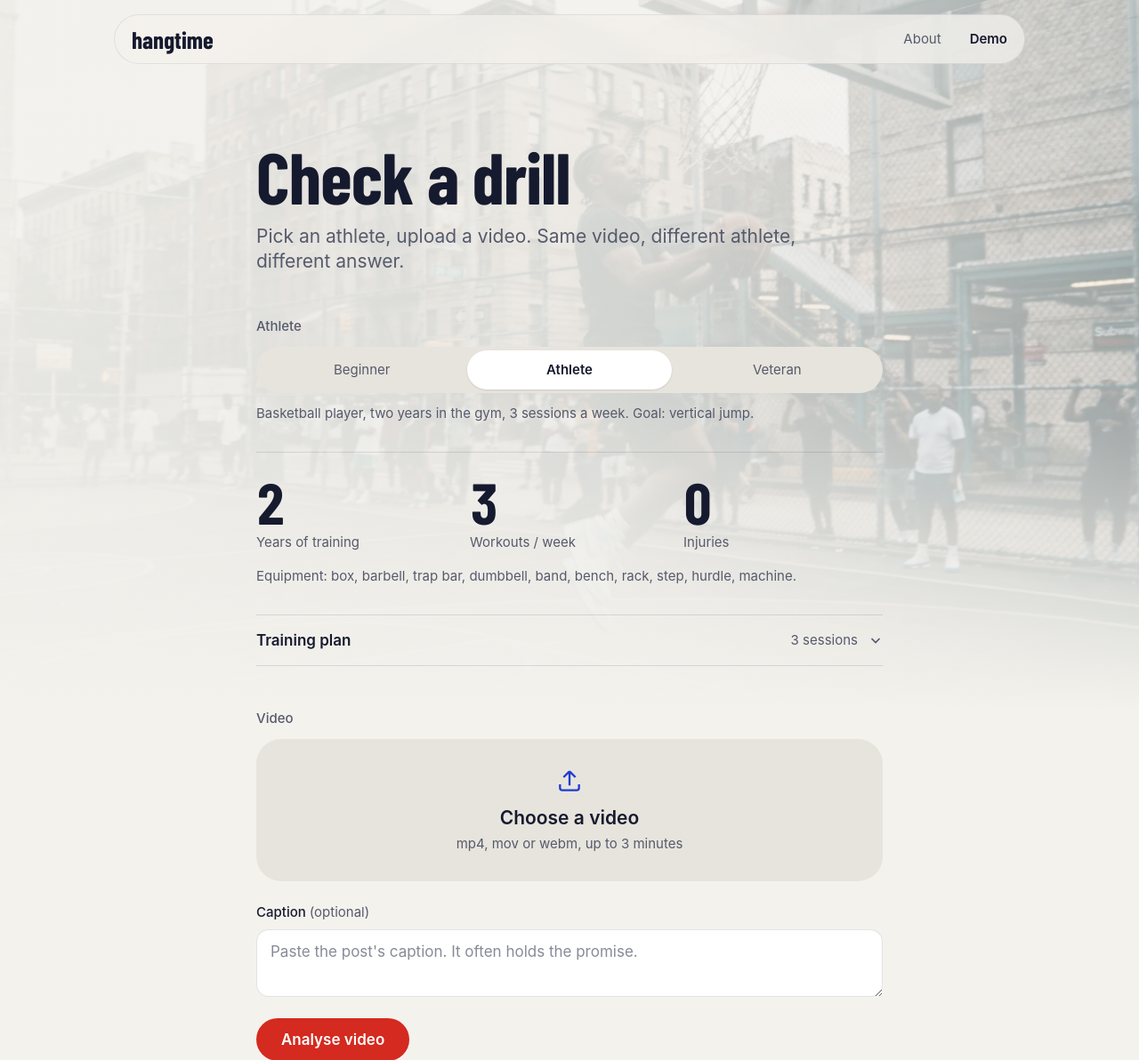
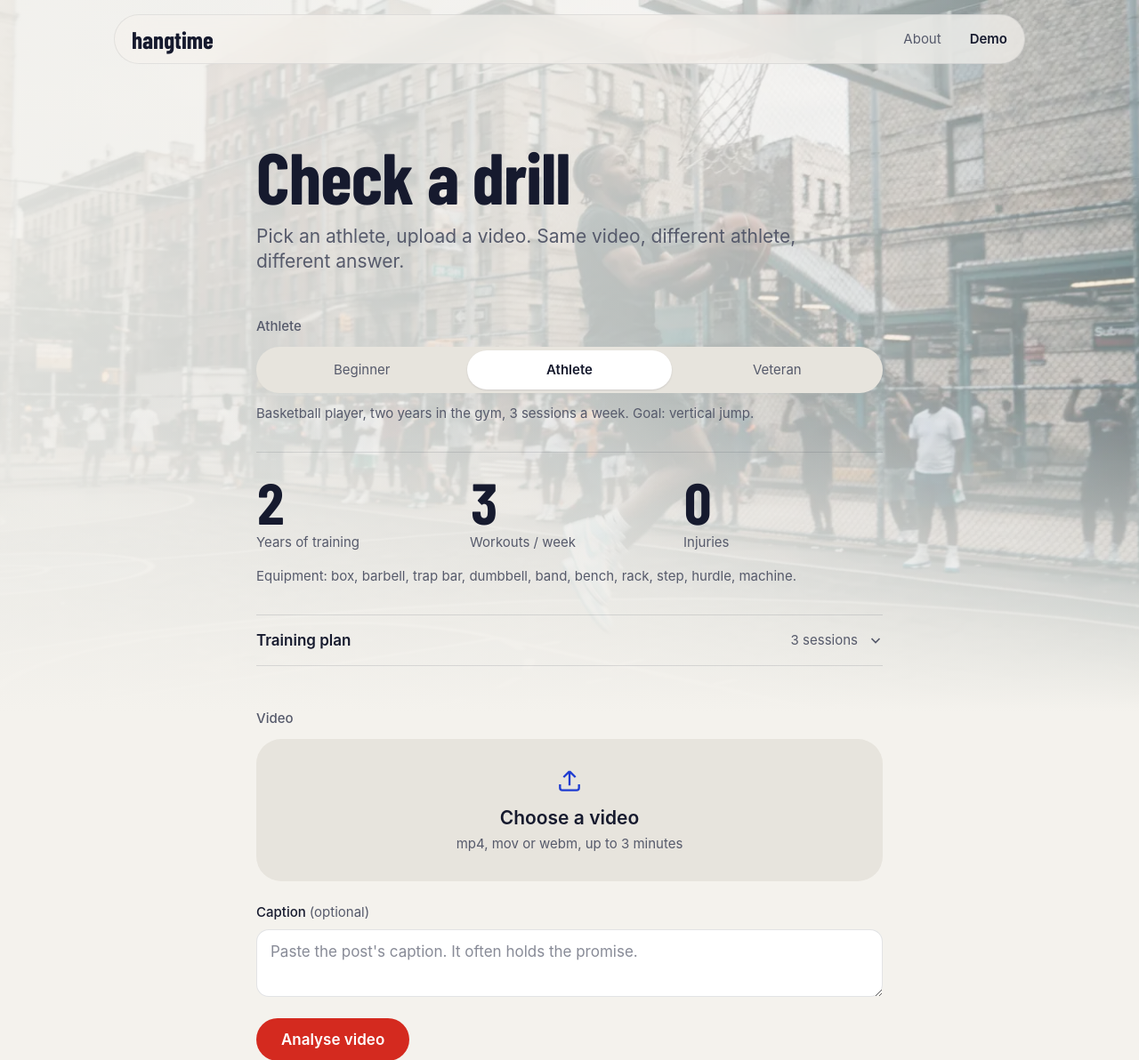
Before and after one commit to iblametitus/hangtime, a FastAPI app: page /demo in a window 1280 px wide. Shown: the top 1192 px of the page at 89% size. Run offline with FastAPI, Linux system fonts and the light colour scheme; some libraries are stand-ins or nearby versions; some web fonts are replaced.

Commit message:
Show background photos a little stronger
Co-Authored-By: Claude Opus 5.5 <noreply@anthropic.com>

```diff
--- a/app/templates/base.html
+++ b/app/templates/base.html
@@ -84,10 +84,10 @@
       .swap-done { animation: pop 320ms var(--spring) both; }
       /* Background photo: paper wash, strongest where the text column sits, fading out at the bottom */
       .backdrop::after { content: ""; position: absolute; inset: 0;
-        background: linear-gradient(180deg, rgb(var(--paper-rgb) / .80) 0%, rgb(var(--paper-rgb) / .88) 55%, var(--paper) 100%); }
+        background: linear-gradient(180deg, rgb(var(--paper-rgb) / .70) 0%, rgb(var(--paper-rgb) / .80) 55%, var(--paper) 100%); }
       @media (min-width: 640px) {
         .backdrop::after { background: linear-gradient(180deg, transparent 0%, transparent 55%, var(--paper) 100%),
-          linear-gradient(90deg, rgb(var(--paper-rgb) / .94) 0%, rgb(var(--paper-rgb) / .86) 55%, rgb(var(--paper-rgb) / .62) 100%); }
+          linear-gradient(90deg, rgb(var(--paper-rgb) / .90) 0%, rgb(var(--paper-rgb) / .76) 55%, rgb(var(--paper-rgb) / .46) 100%); }
       }
     }
     @keyframes pop { from { transform: scale(.92); opacity: 0; } to { transform: none; opacity: 1; } }
```
